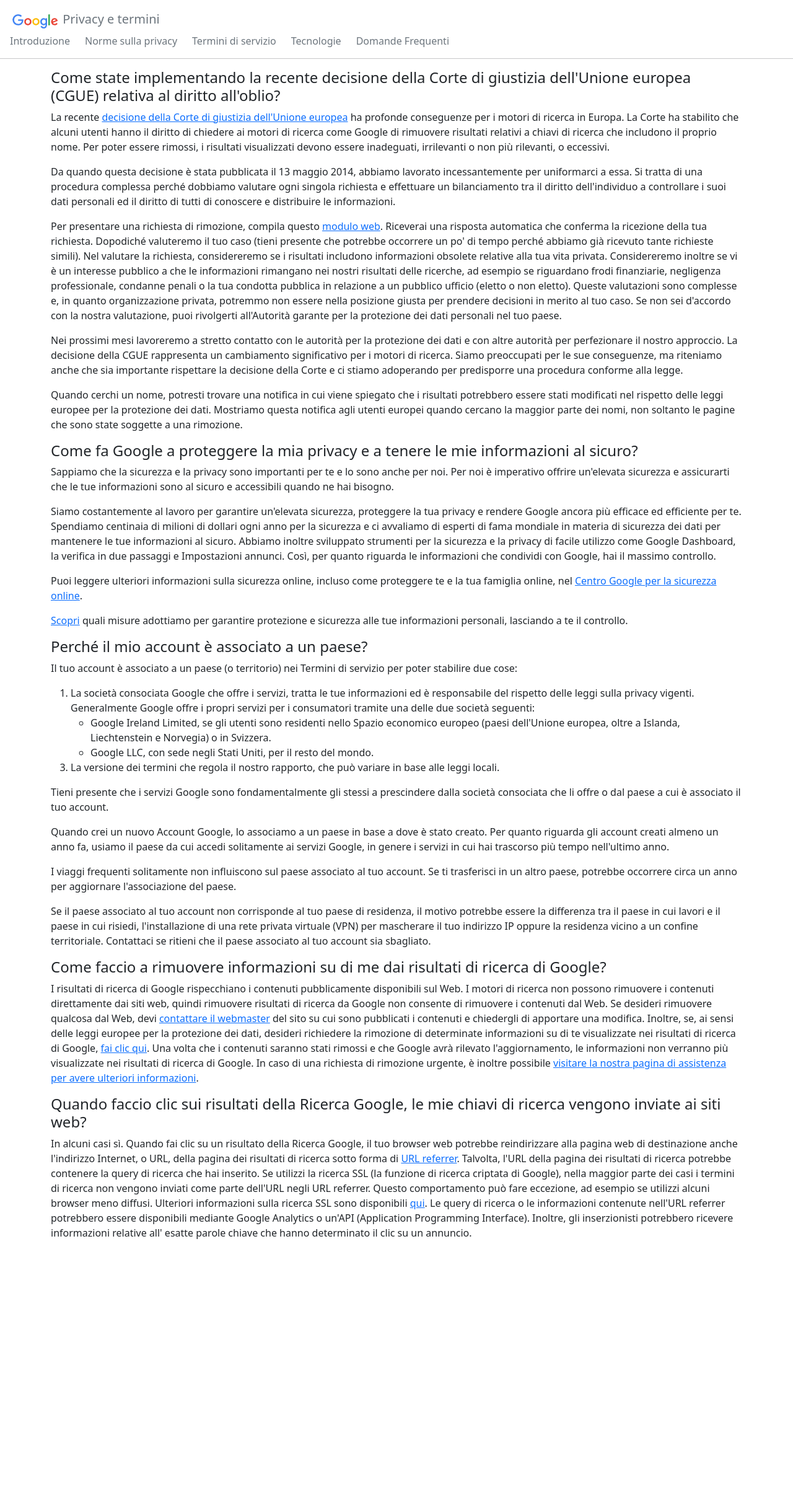
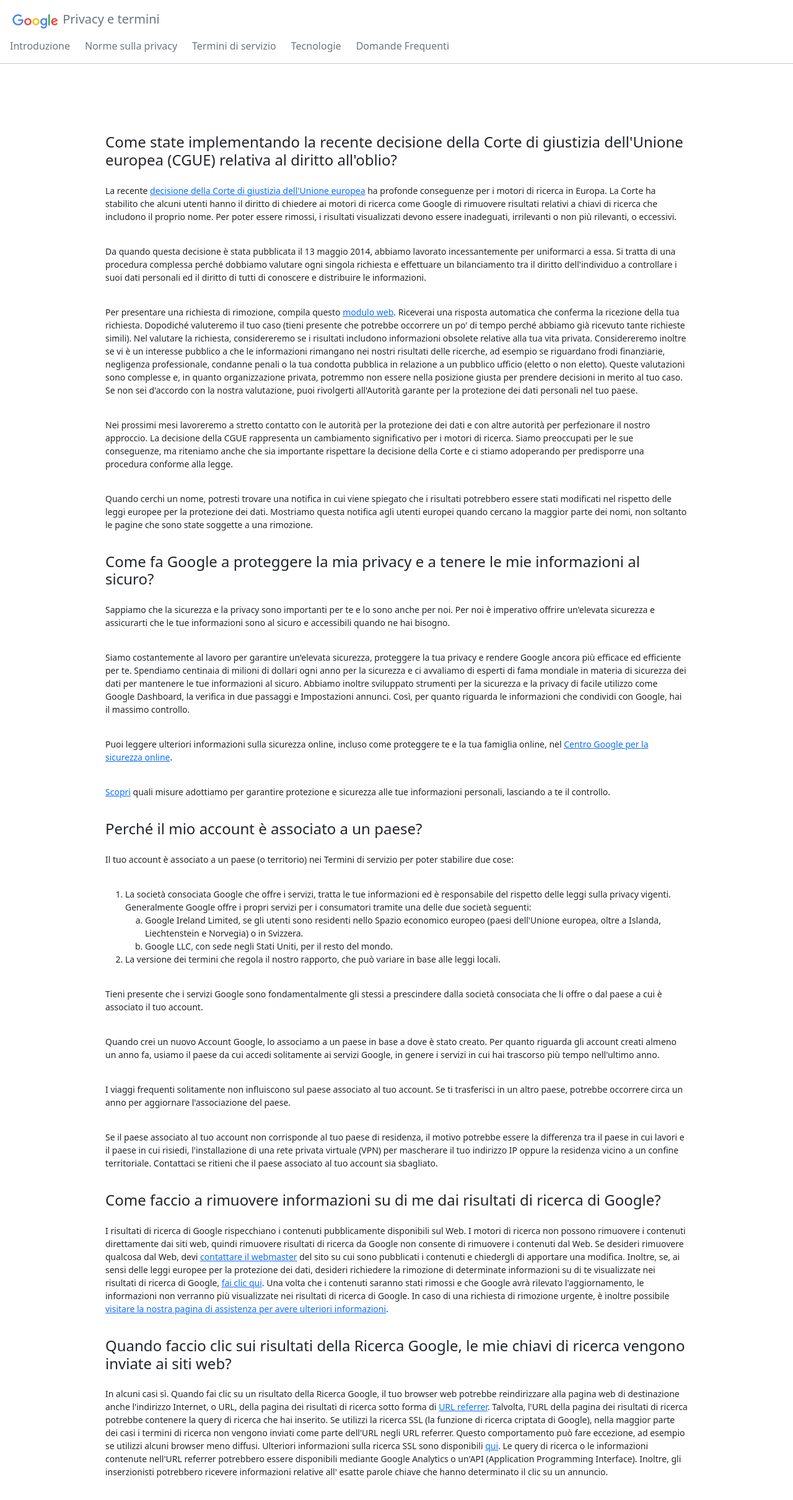
Before and after one commit to br4nc4/php-google-faq, a PHP site: page / in a window 1280 px wide. Shown: the whole page at 62% size. Before the commit the page ends 1999 px from the top, so only its background shows below. Run offline with PHP 8.4, Linux system fonts and the light colour scheme; some libraries are stand-ins or nearby versions.

Commit message:
ordered list problem fixed & margin, padding

```diff
--- a/index.php
+++ b/index.php
@@ -25,7 +25,7 @@ $db = [
         "titolo" => "Perché il mio account è associato a un paese?",
         "paragrafo" => [
             "Il tuo account è associato a un paese (o territorio) nei Termini di servizio per poter stabilire due cose:",
-            "<ol><li>La società consociata Google che offre i servizi, tratta le tue informazioni ed è responsabile del rispetto delle leggi sulla privacy vigenti. Generalmente Google offre i propri servizi per i consumatori tramite una delle due società seguenti:</li><li class='list-unstyled'><ul><li>Google Ireland Limited, se gli utenti sono residenti nello Spazio economico europeo (paesi dell'Unione europea, oltre a Islanda, Liechtenstein e Norvegia) o in Svizzera.</li><li>Google LLC, con sede negli Stati Uniti, per il resto del mondo.</li></ul></li><li>La versione dei termini che regola il nostro rapporto, che può variare in base alle leggi locali.</li></ol>",
+            "<ol><li>La società consociata Google che offre i servizi, tratta le tue informazioni ed è responsabile del rispetto delle leggi sulla privacy vigenti. Generalmente Google offre i propri servizi per i consumatori tramite una delle due società seguenti:<ol style='list-style-type: lower-alpha;'><li>Google Ireland Limited, se gli utenti sono residenti nello Spazio economico europeo (paesi dell'Unione europea, oltre a Islanda, Liechtenstein e Norvegia) o in Svizzera.</li><li>Google LLC, con sede negli Stati Uniti, per il resto del mondo.</li></ol></li><li>La versione dei termini che regola il nostro rapporto, che può variare in base alle leggi locali.</li></ol>",
             "Tieni presente che i servizi Google sono fondamentalmente gli stessi a prescindere dalla società consociata che li offre o dal paese a cui è associato il tuo account.",
             "Quando crei un nuovo Account Google, lo associamo a un paese in base a dove è stato creato. Per quanto riguarda gli account creati almeno un anno fa, usiamo il paese da cui accedi solitamente ai servizi Google, in genere i servizi in cui hai trascorso più tempo nell'ultimo anno.",
             "I viaggi frequenti solitamente non influiscono sul paese associato al tuo account. Se ti trasferisci in un altro paese, potrebbe occorrere circa un anno per aggiornare l'associazione del paese.",
@@ -61,10 +61,21 @@ $db = [
     <title>google-faq</title>
     <link rel="stylesheet" href="https://cdnjs.cloudflare.com/ajax/libs/font-awesome/6.1.1/css/all.min.css">
     <link href="https://cdn.jsdelivr.net/npm/bootstrap@5.2.0-beta1/dist/css/bootstrap.min.css" rel="stylesheet" integrity="sha384-0evHe/X+R7YkIZDRvuzKMRqM+OrBnVFBL6DOitfPri4tjfHxaWutUpFmBp4vmVor" crossorigin="anonymous">
-
+    <style>
+        .container{
+            max-width: 964px;
+        }
+        p{
+            font-size: 14px;
+            margin-bottom: 35px;
+        }
+        ol{
+            font-size: 14px;
+        }
+    </style>
 </head>
 <body>
-    <header>
+    <header class="pb-5">
         <div class="d-flex justify-content-between pt-3">
             <div class="ps-3">
                 <img style="vertical-align: bottom;" src="img/logoGoogle.png" alt="">
@@ -77,7 +88,7 @@ $db = [
             </div>
         </div>
 
-        <nav class="ps-3 pt-2">
+        <nav class="ps-3 pt-3">
             <div class="d-flex gap-4">
                 <span>
                     <a class="text-secondary text-decoration-none" href="#">Introduzione</a>
@@ -96,15 +107,14 @@ $db = [
                 </span>
             </div>
         </nav>
+        <hr>
     </header>
 
-    <hr>
-
-    <main>
+    <main class="mt-5">
         <div class="container">
             <?php
             foreach ($db as $i => $section) {
-                echo "<h4>" . $section["titolo"] . "</h4>";
+                echo "<h4 class='mb-4'>" . $section["titolo"] . "</h4>";
                 foreach($section["paragrafo"] as $risposta) {
                     echo "<p>" . $risposta . "</p>";
                 }
```
